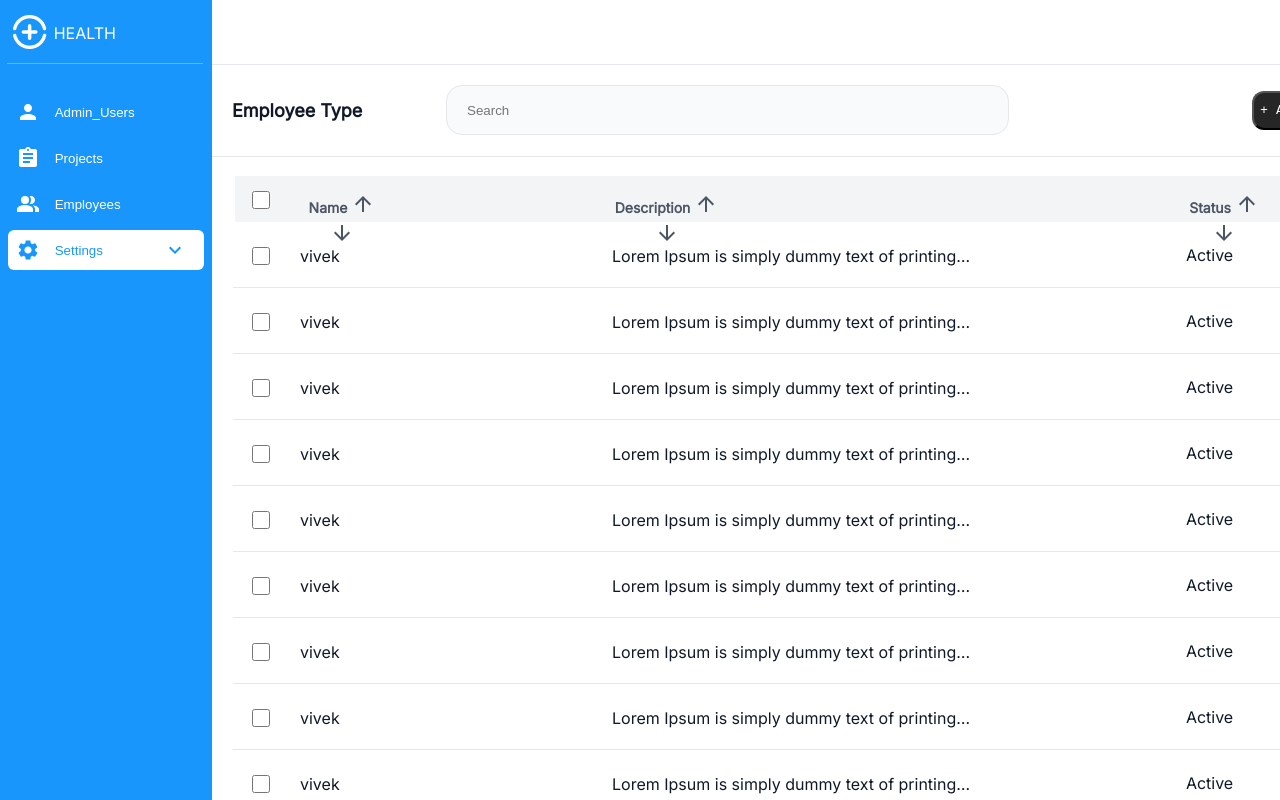
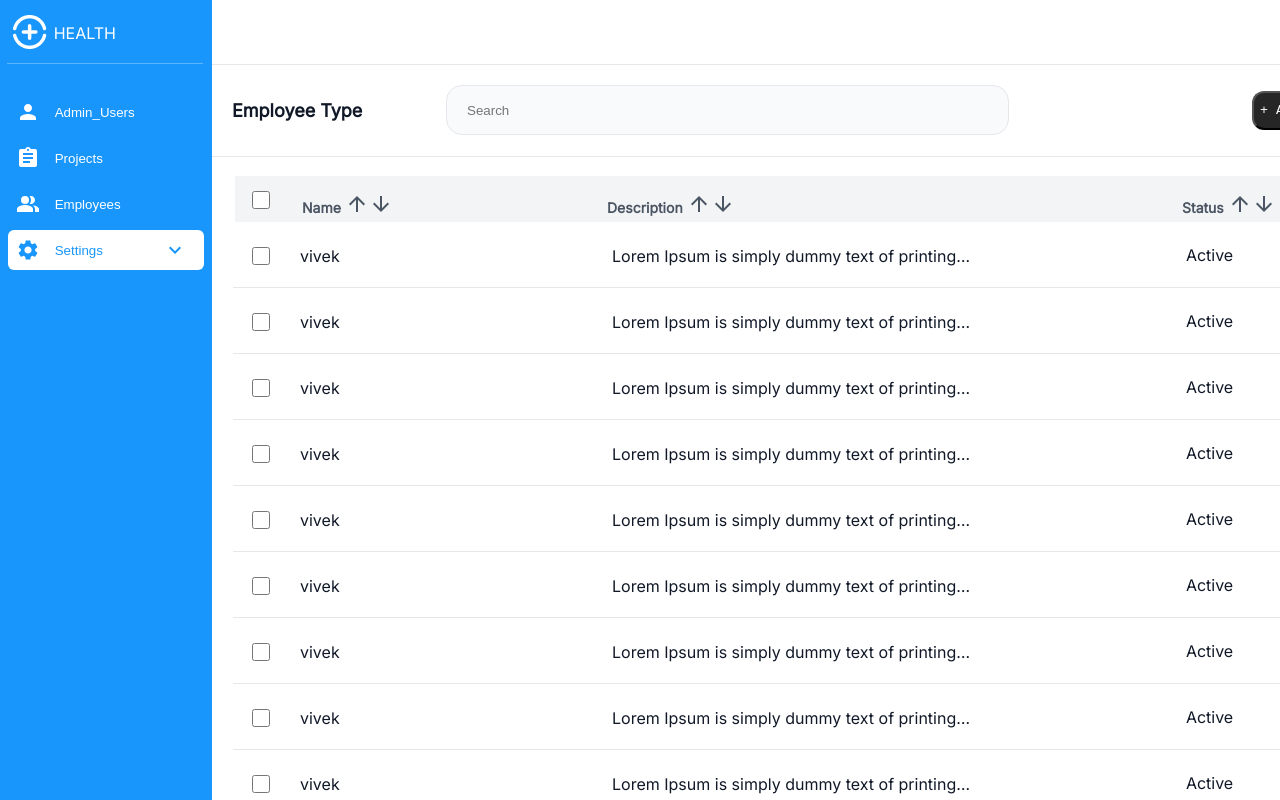
Before and after one commit to vivekkumar004/ProjectRampup, a Next.js app: page /settings/EmployeeType in a window 1280 px wide. Shown: the top 800 px of the page. Built offline with nearby package versions, Linux system fonts and the light colour scheme.

Commit message:
Updated few screens

```diff
--- a/styles/Settings.module.css
+++ b/styles/Settings.module.css
@@ -34,7 +34,6 @@
 
 .name {
     position: absolute;
-    width: 80px;
     height: 21px;
     left: 66px;
     top: 12px;
@@ -48,7 +47,6 @@
 
 .description {
     position: absolute;
-    width: 119px;
     height: 21px;
     left: 371px;
     top: 12px;
@@ -62,7 +60,6 @@
 
 .status {
     position: absolute;
-    width: 84px;
     height: 21px;
     left: 946px;
     top: 12px;
```
